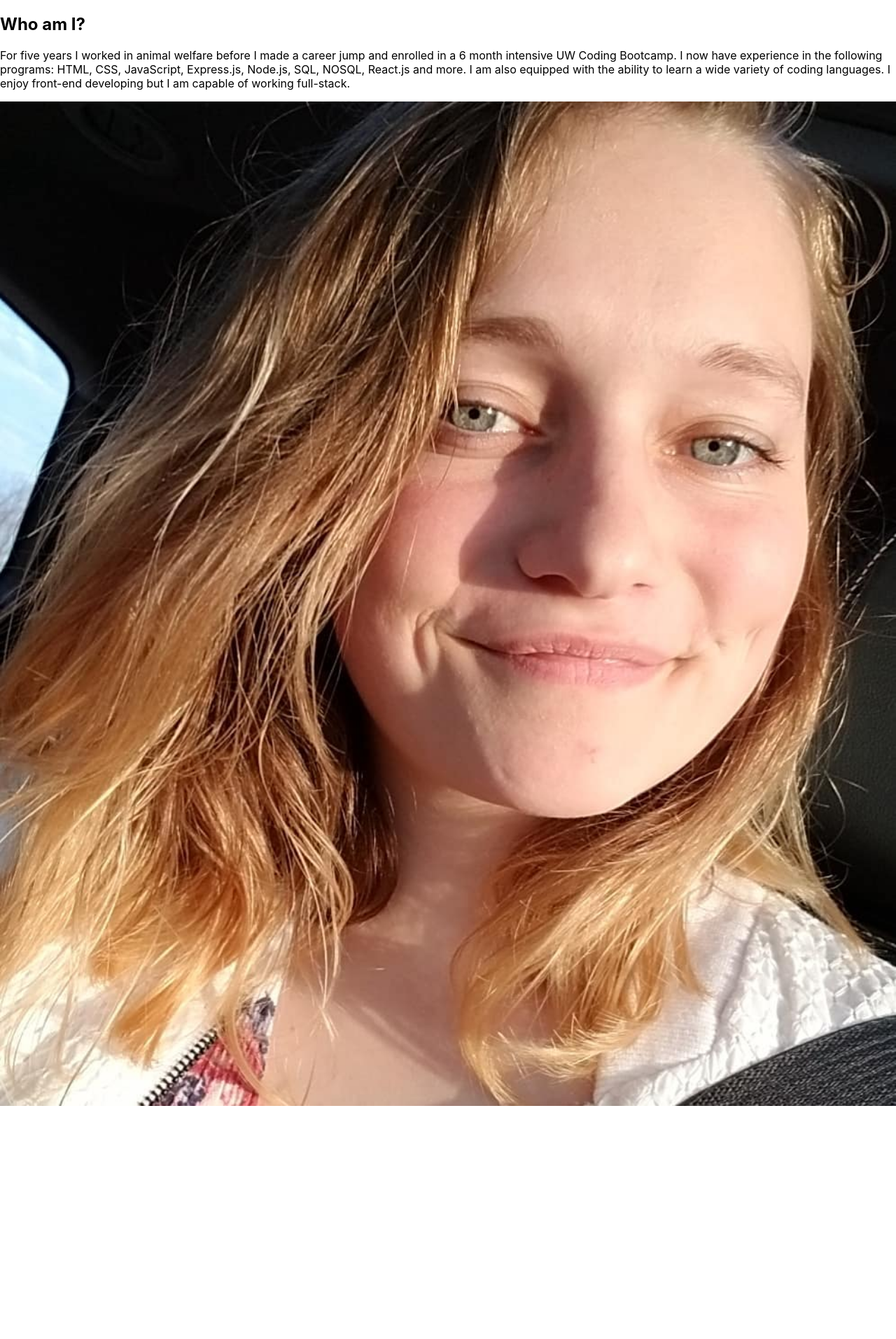
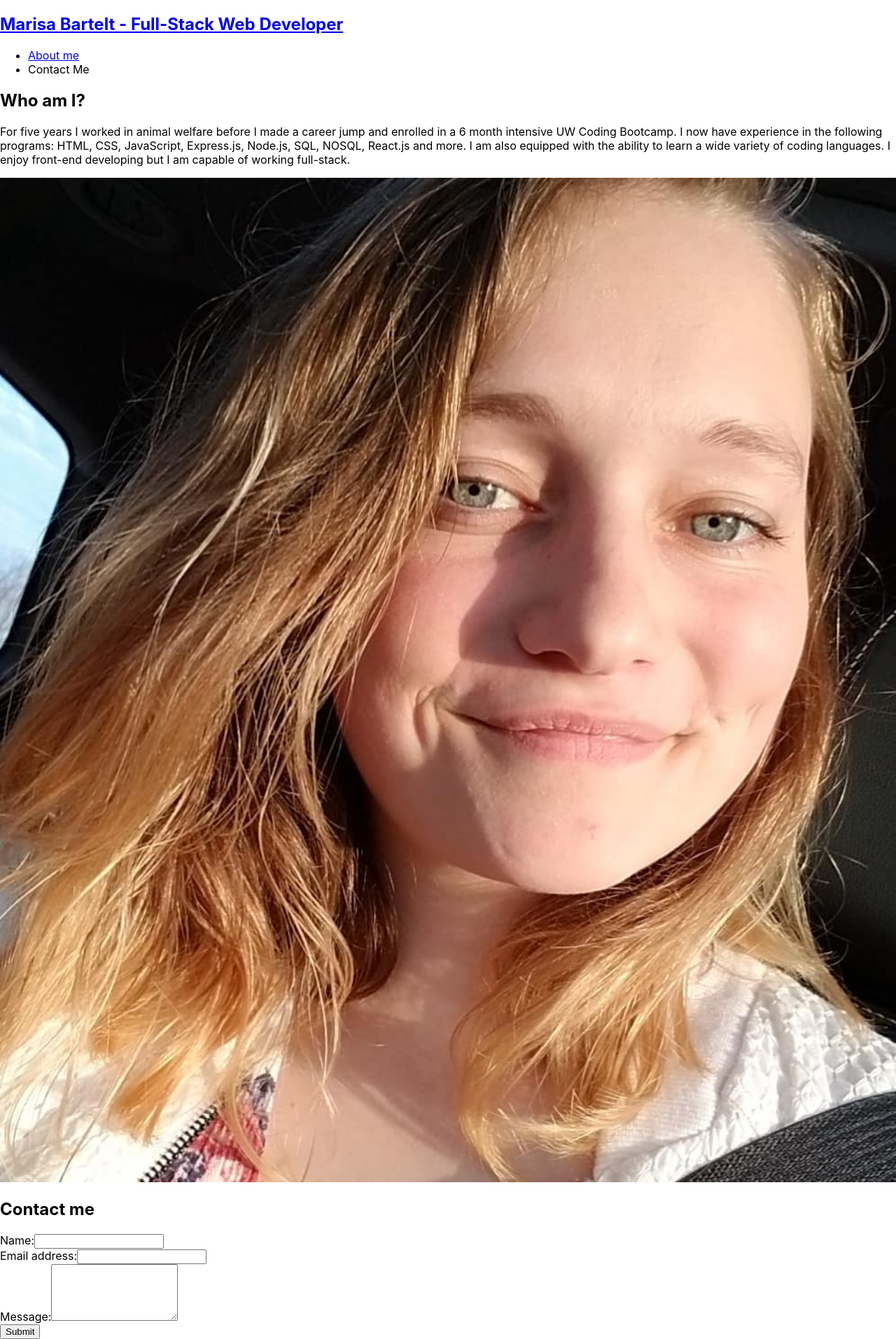
Before and after one commit to marisandb/react-portfolio, a React (Create React App) app: page / in a window 1280 px wide. Shown: the whole page at 70% size. Before the commit the page ends 1584 px from the top, so only its background shows below. Built offline with nearby package versions, Linux system fonts and the light colour scheme.

Commit message:
added contact me form and nav bar

```diff
--- a/src/App.js
+++ b/src/App.js
@@ -1,11 +1,16 @@
 import About from './components/About'
+import Contact from './components/Contact'
+import Nav from './components/Nav'
 import './App.css';
 
 function App() {
   return (
     <div>
+      <Nav>
+      </Nav>
       <main>
         <About></About>
+        <Contact></Contact>
       </main>
     </div>
   );
--- /dev/null
+++ b/src/components/Contact/index.js
@@ -0,0 +1,63 @@
+import React, { useState } from 'react';
+
+import { validateEmail } from '../../utils/helpers';
+
+function ContactForm() {
+  const [formState, setFormState] = useState({ name: '', email: '', message: '' });
+
+  const [errorMessage, setErrorMessage] = useState('');
+  const { name, email, message } = formState;
+
+  const handleSubmit = (e) => {
+    e.preventDefault();
+    if (!errorMessage) {
+      setFormState({ [e.target.name]: e.target.value });
+      console.log('Form', formState);
+    }
+  };
+
+  const handleChange = (e) => {
+    if (e.target.name === 'email') {
+      const isValid = validateEmail(e.target.value);
+      if (!isValid) {
+        setErrorMessage('Your email is invalid.');
+      } else {
+        setErrorMessage('');
+      }
+    } else {
+      if (!e.target.value.length) {
+        setErrorMessage(`${e.target.name} is required.`);
+      } else {
+        setErrorMessage('');
+      }
+    }
+  };
+
+  return (
+    <section>
+      <h1 data-testid="h1tag">Contact me</h1>
+      <form id="contact-form" onSubmit={handleSubmit}>
+        <div>
+          <label htmlFor="name">Name:</label>
+          <input type="text" name="name" defaultValue={name} onBlur={handleChange} />
+        </div>
+        <div>
+          <label htmlFor="email">Email address:</label>
+          <input type="email" name="email" defaultValue={email} onBlur={handleChange} />
+        </div>
+        <div>
+          <label htmlFor="message">Message:</label>
+          <textarea name="message" rows="5" defaultValue={message} onBlur={handleChange} />
+        </div>
+        {errorMessage && (
+          <div>
+            <p className="error-text">{errorMessage}</p>
+          </div>
+        )}
+        <button data-testid="button" type="submit">Submit</button>
+      </form>
+    </section>
+  );
+}
+
+export default ContactForm;
--- /dev/null
+++ b/src/components/Nav/index.js
@@ -0,0 +1,53 @@
+import React from 'react';
+import { capitalizeFirstLetter } from '../../utils/helpers';
+
+function Nav(props) {
+  const {
+    categories = [],
+    setCurrentCategory,
+    contactSelected,
+    currentCategory,
+    setContactSelected,
+  } = props;
+
+  return (
+    <header className="flex-row px-1">
+      <h2>
+        <a data-testid="link" href="/">
+          Marisa Bartelt - Full-Stack Web Developer
+        </a>
+      </h2>
+      <nav>
+        <ul className="flex-row">
+          <li className="mx-2">
+            <a data-testid="about" href="#about" onClick={() => setContactSelected(false)}>
+              About me
+            </a>
+          </li>
+          <li className={`mx-2 ${contactSelected && 'navActive'}`}>
+            <span onClick={() => setContactSelected(true)}>Contact Me</span>
+          </li>
+          {categories.map((category) => (
+            <li
+              className={`mx-1 ${
+                currentCategory.name === category.name && !contactSelected && 'navActive'
+                }`}
+              key={category.name}
+            >
+              <span
+                onClick={() => {
+                  setCurrentCategory(category);
+                  setContactSelected(false);
+                }}
+              >
+                {capitalizeFirstLetter(category.name)}
+              </span>
+            </li>
+          ))}
+        </ul>
+      </nav>
+    </header>
+  );
+}
+
+export default Nav;
--- /dev/null
+++ b/src/utils/helpers.js
@@ -0,0 +1,8 @@
+export function capitalizeFirstLetter(string) {
+  return string.charAt(0).toUpperCase() + string.slice(1);
+}
+
+export function validateEmail(email) {
+  var re = /^(([^<>()[\]\\.,;:\s@"]+(\.[^<>()[\]\\.,;:\s@"]+)*)|(".+"))@((\[[0-9]{1,3}\.[0-9]{1,3}\.[0-9]{1,3}\.[0-9]{1,3}\])|(([a-zA-Z\-0-9]+\.)+[a-zA-Z]{2,}))$/;
+  return re.test(String(email).toLowerCase());
+}
```
